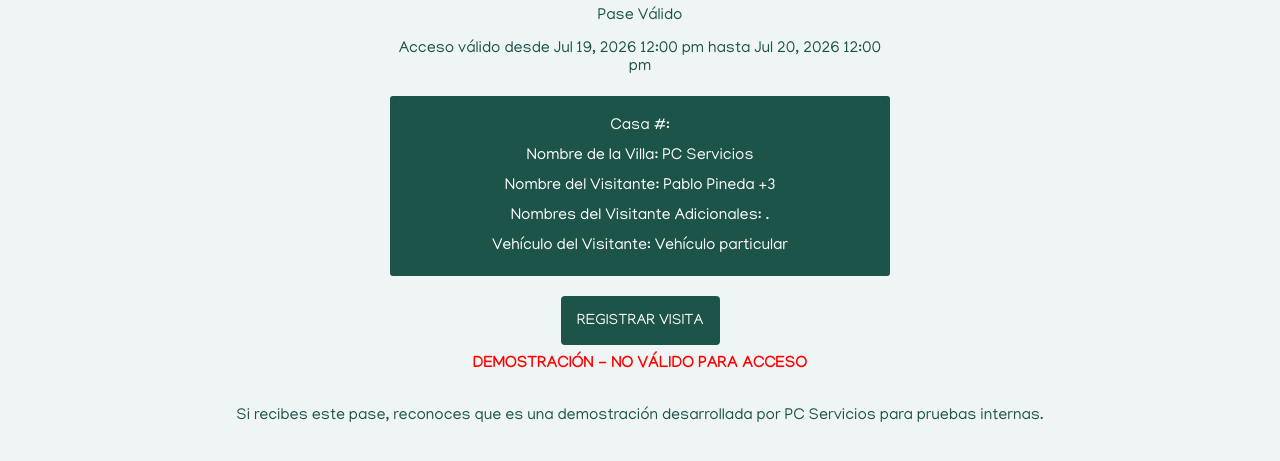
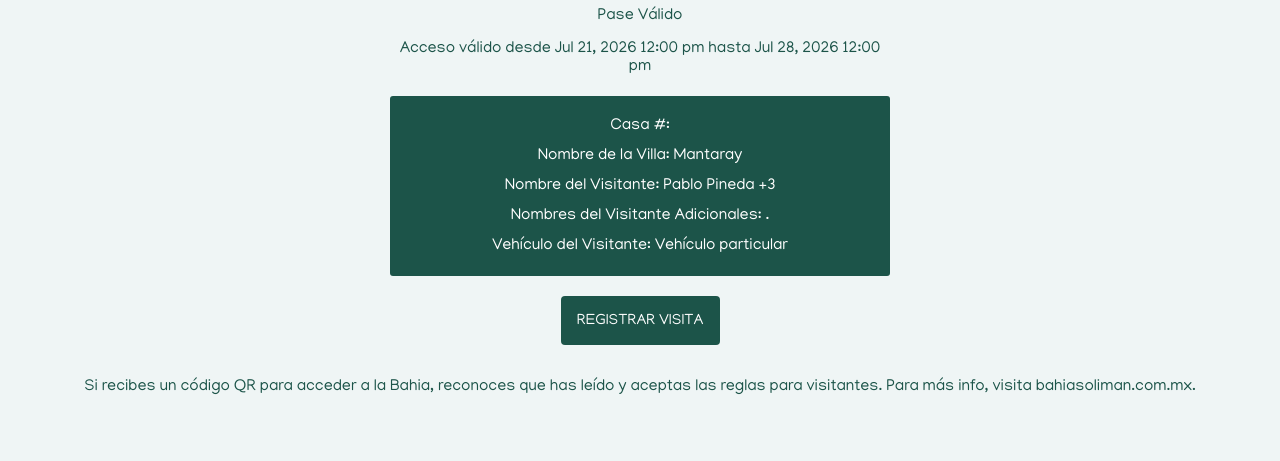
Before and after one commit to pablopineda1987/https-app.bahiasolman.com.mx-, a plain HTML site: page index.html in a window 1280 px wide. Shown: the part 147-608 px from the top of the page. Drawn offline with Linux system fonts and the light colour scheme.

Commit message:
Update index.html

```diff
--- a/index.html
+++ b/index.html
@@ -209,8 +209,8 @@
         </div>
 
         <div class="fecha">
-            Acceso válido desde Jul 19, 2026
-            12:00 pm hasta Jul 20, 2026
+            Acceso válido desde Jul 21, 2026
+            12:00 pm hasta Jul 28, 2026
             12:00 pm
         </div>
 
@@ -222,7 +222,7 @@
 
             <div>
                 Nombre de la Villa:
-                PC Servicios
+                Mantaray
             </div>
 
             <div>
@@ -258,19 +258,10 @@
 
         </div>
 
-        <div class="warning">
-
-            DEMOSTRACIÓN - NO VÁLIDO PARA ACCESO
-
-        </div>
-
         <div class="footer">
 
-            Si recibes este pase,
-            reconoces que es una
-            demostración desarrollada
-            por PC Servicios para
-            pruebas internas.
+            Si recibes un código QR para acceder a la Bahia, reconoces que has leído y aceptas las reglas para visitantes.
+            Para más info, visita bahiasoliman.com.mx.
 
         </div>
 
```
